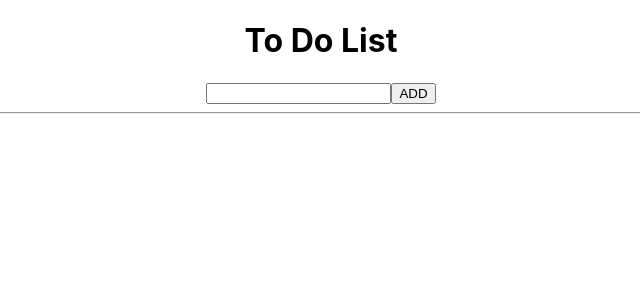
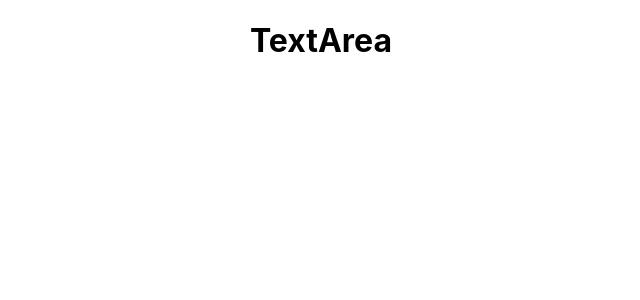
Before and after one commit to bigveloper/form, a React (Create React App) app: page / in a window 1280 px wide. Shown: the top 300 px of the page, without its empty margins (319-959 px from the left). Built offline with nearby package versions, Linux system fonts and the light colour scheme.

Commit message:
all Delete

```diff
--- a/src/App.js
+++ b/src/App.js
@@ -1,65 +1,17 @@
-import { useState, useEffect } from 'react';
 import './App.css';
 
 // Component
 function App() {
     // State
-    const [value, setValue] = useState('');
-    const [list, setList] = useState([]);
+
     // Event
-    const onChange = (e) => setValue(e.target.value);
-    const onClick = () => {
-        if (!value) {
-            alert('write your to do');
-        }
-        setList((prevState) => [...prevState, value]);
-        setValue('');
-    };
-    const onEdit = (index) => {
-        console.log(index);
 
-        const editText = prompt();
-        console.log(editText);
+    // Watch
 
-        setList((prevState) => {
-            const editList = prevState.map((item, i) => {
-                return i === index ? editText : item;
-            });
-            return editList;
-        });
-    };
-
-    const onDelete = (index) => {
-        console.log(index);
-        setList((prevState) => {
-            const deleteList = prevState.filter((item, i) => {
-                return i !== index && item;
-            });
-            return deleteList;
-        });
-    };
-    // Watch
-    useEffect(() => {
-        console.log(value);
-    }, [value]);
-
-    useEffect(() => {
-        console.log(list);
-    }, [list]);
     // JSX
     return (
         <div className="App">
-            <h1>To Do List</h1>
-            <input value={value} onChange={onChange} />
-            <button onClick={onClick}>ADD</button>
-            <hr />
-            {list.map((item, index) => (
-                <div key={index}>
-                    <input value={item} readOnly />
-                    <button onClick={() => onEdit(index)}>Edit</button>
-                    <button onClick={() => onDelete(index)}>Delete</button>
-                </div>
-            ))}
+            <h1>TextArea</h1>
         </div>
     );
 }
```
